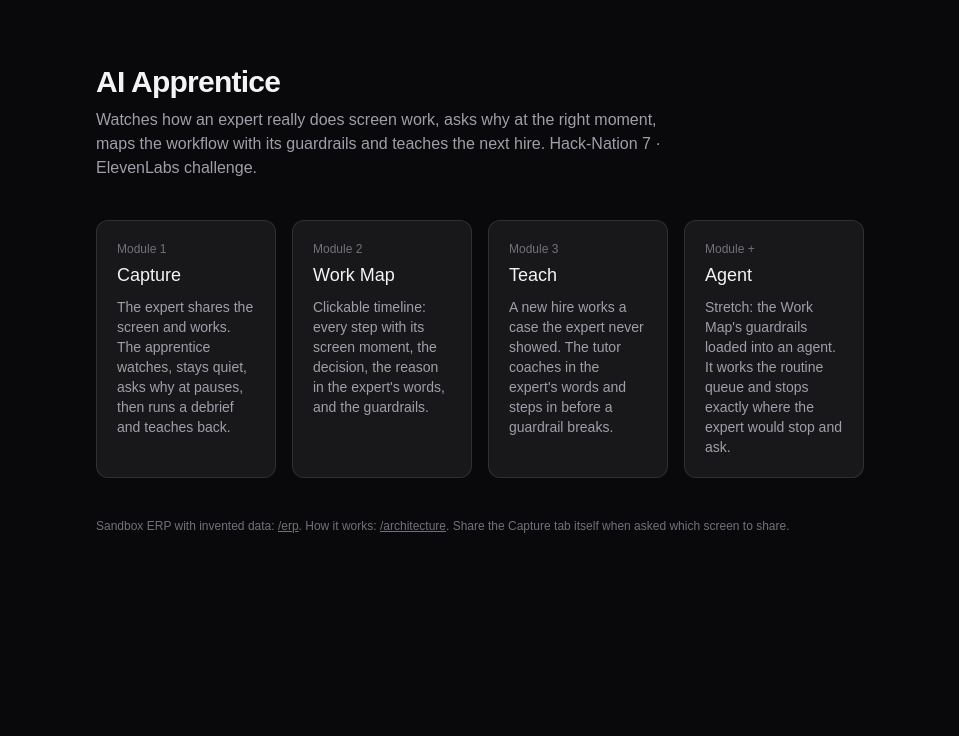
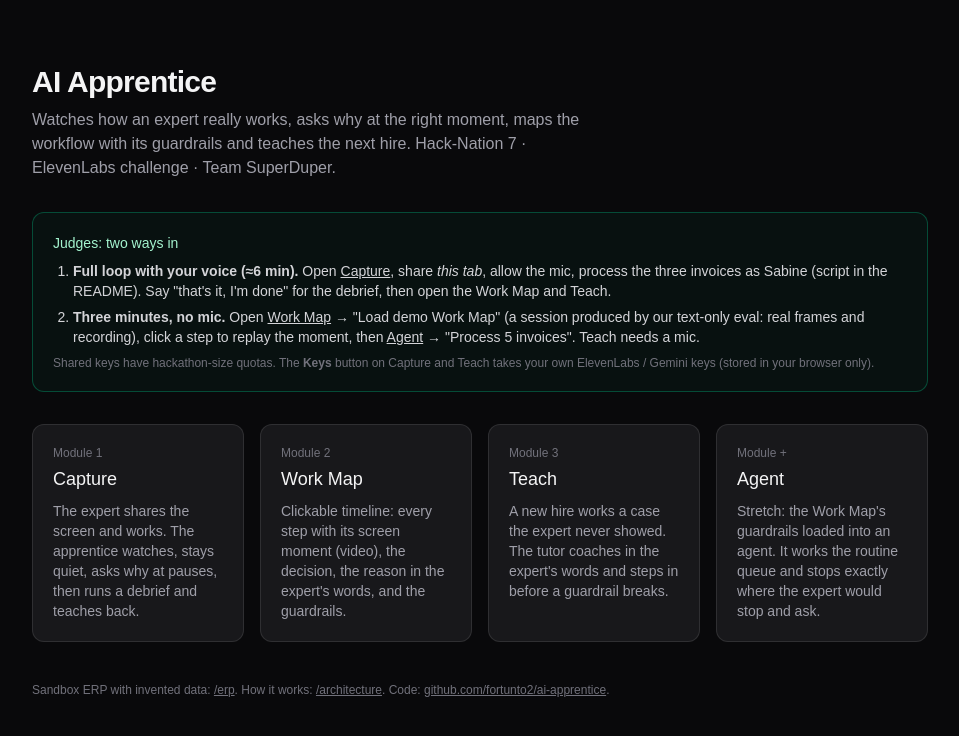
Before and after one commit to fortunto2/ai-apprentice, a Next.js app in the folder app/: page / in a window 1280 px wide. Shown: the top 736 px of the page, without its empty margins (160-1119 px from the left). Built offline with nearby package versions, Linux system fonts and the light colour scheme.

Commit message:
Home: judges' two entry paths

```diff
--- a/app/src/app/page.tsx
+++ b/app/src/app/page.tsx
@@ -2,7 +2,7 @@
 
 const steps = [
   { href: "/capture", n: "1", title: "Capture", text: "The expert shares the screen and works. The apprentice watches, stays quiet, asks why at pauses, then runs a debrief and teaches back." },
-  { href: "/map", n: "2", title: "Work Map", text: "Clickable timeline: every step with its screen moment, the decision, the reason in the expert's words, and the guardrails." },
+  { href: "/map", n: "2", title: "Work Map", text: "Clickable timeline: every step with its screen moment (video), the decision, the reason in the expert's words, and the guardrails." },
   { href: "/teach", n: "3", title: "Teach", text: "A new hire works a case the expert never showed. The tutor coaches in the expert's words and steps in before a guardrail breaks." },
   { href: "/agent", n: "+", title: "Agent", text: "Stretch: the Work Map's guardrails loaded into an agent. It works the routine queue and stops exactly where the expert would stop and ask." },
 ];
@@ -10,10 +10,24 @@
 export default function Home() {
   return (
     <main className="min-h-screen bg-zinc-950 px-6 py-16 text-zinc-100">
-      <div className="mx-auto max-w-3xl">
+      <div className="mx-auto max-w-4xl">
         <h1 className="text-3xl font-semibold tracking-tight">AI Apprentice</h1>
-        <p className="mt-2 max-w-xl text-zinc-400">Watches how an expert really does screen work, asks why at the right moment, maps the workflow with its guardrails and teaches the next hire. Hack-Nation 7 · ElevenLabs challenge.</p>
-        <div className="mt-10 grid gap-4 sm:grid-cols-2 lg:grid-cols-4">
+        <p className="mt-2 max-w-xl text-zinc-400">Watches how an expert really works, asks why at the right moment, maps the workflow with its guardrails and teaches the next hire. Hack-Nation 7 · ElevenLabs challenge · Team SuperDuper.</p>
+
+        <div className="mt-8 rounded-xl border border-emerald-400/30 bg-emerald-500/5 p-5">
+          <div className="text-sm font-medium text-emerald-200">Judges: two ways in</div>
+          <ol className="mt-2 list-decimal space-y-1.5 pl-5 text-sm text-zinc-300">
+            <li>
+              <b>Full loop with your voice (≈6 min).</b> Open <Link className="underline" href="/capture">Capture</Link>, share <i>this tab</i>, allow the mic, process the three invoices as Sabine (script in the README). Say &quot;that&apos;s it, I&apos;m done&quot; for the debrief, then open the Work Map and Teach.
+            </li>
+            <li>
+              <b>Three minutes, no mic.</b> Open <Link className="underline" href="/map">Work Map</Link> → &quot;Load demo Work Map&quot; (a session produced by our text-only eval: real frames and recording), click a step to replay the moment, then <Link className="underline" href="/agent">Agent</Link> → &quot;Process 5 invoices&quot;. Teach needs a mic.
+            </li>
+          </ol>
+          <p className="mt-2 text-xs text-zinc-500">Shared keys have hackathon-size quotas. The <b>Keys</b> button on Capture and Teach takes your own ElevenLabs / Gemini keys (stored in your browser only).</p>
+        </div>
+
+        <div className="mt-8 grid gap-4 sm:grid-cols-2 lg:grid-cols-4">
           {steps.map((s) => (
             <Link key={s.href} href={s.href} className="rounded-xl border border-white/10 bg-zinc-900 p-5 transition hover:border-white/25 hover:bg-zinc-800">
               <div className="text-xs text-zinc-500">Module {s.n}</div>
@@ -23,7 +37,7 @@
           ))}
         </div>
         <p className="mt-10 text-xs text-zinc-500">
-          Sandbox ERP with invented data: <Link className="underline" href="/erp">/erp</Link>. How it works: <Link className="underline" href="/architecture">/architecture</Link>. Share the Capture tab itself when asked which screen to share.
+          Sandbox ERP with invented data: <Link className="underline" href="/erp">/erp</Link>. How it works: <Link className="underline" href="/architecture">/architecture</Link>. Code: <a className="underline" href="https://github.com/fortunto2/ai-apprentice">github.com/fortunto2/ai-apprentice</a>.
         </p>
       </div>
     </main>
```
